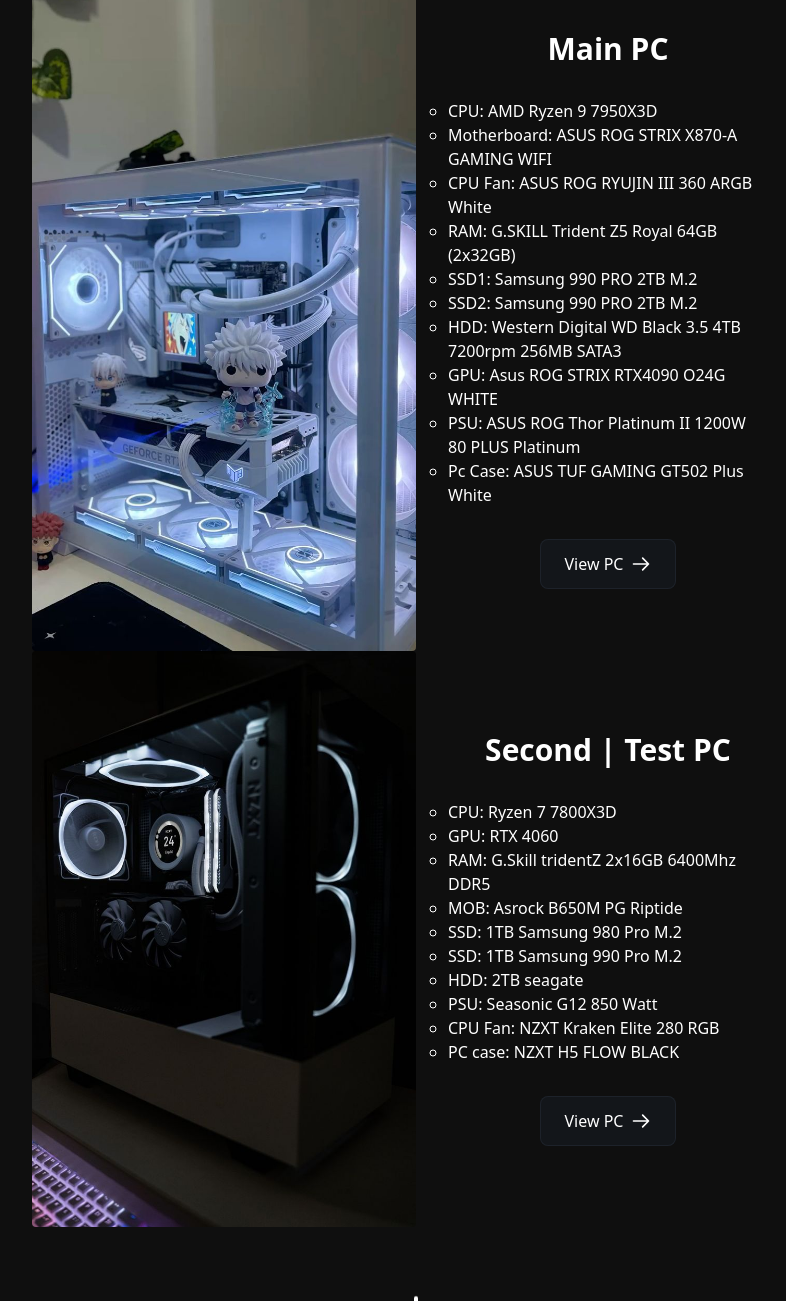
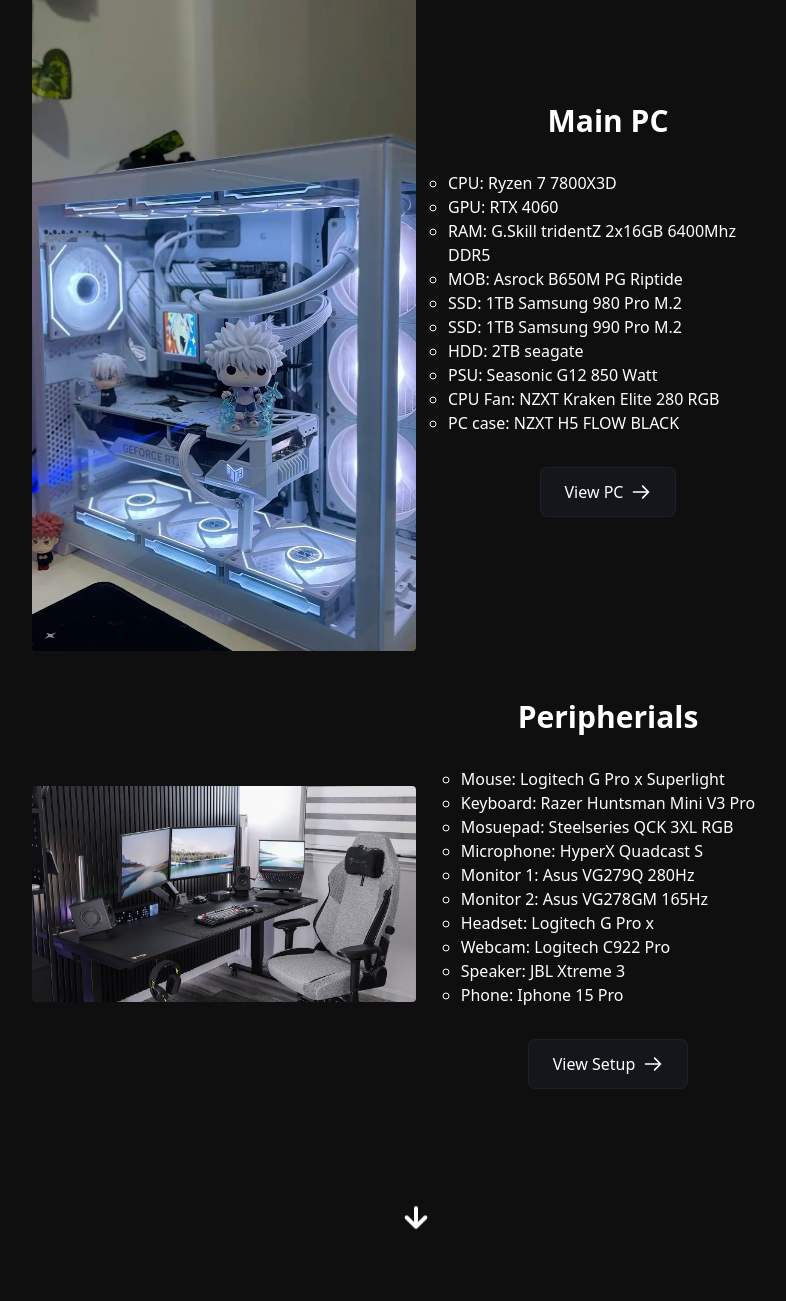
Before and after one commit to Asery1x/Asery.com, a plain HTML site: page index.html in a window 1280 px wide. Shown: the part 2881-4182 px from the top of the page, without its empty margins (224-1010 px from the left). Drawn offline with Linux system fonts and the light colour scheme.

Commit message:
Add files via upload

```diff
--- a/index.html
+++ b/index.html
@@ -80,7 +80,7 @@
                     </svg>
                 </a>
 
-                <a data-scroll-to="portfolio"
+                <a data-scroll-to="setup"
                     class="group relative flex justify-center text-white transition-all duration-300 hover:scale-110 hover:text-purple-700 cursor-pointer">
                     <span
                         class="absolute left-14 top-1/2 -translate-y-1/2 w-auto min-w-max origin-left scale-0 rounded-lg bg-gray-800/30 backdrop-blur-sm border border-gray-700/30 p-2 text-xs text-white group-hover:scale-100 transition-all duration-300">
@@ -259,9 +259,7 @@
             <div class="flex-1 appearAnimation">
                 <p class="text-gray-300 pt-7 text-2xl md:text-left text-center">Hi! My name is <b>Szilágyi János</b> but most people know me as Asery. I am <span class="font-bold" id="age"></span> years old and I live in Nyíregyháza, I am currently in high school, majoring in software development and testing. I stream whenever I can. I like listening to and making music, I'm a small producer who makes music as a hobby. Besides these, I train, play volleyball and play the guitar.
                     I love turning creative ideas into reality.</p>
-                <p class="text-gray-300 pt-7 text-2xl md:text-left text-center">My current skill set for Web Development
-                    is listed on the
-                    right.</p>
+                <p class="text-gray-300 pt-7 text-2xl md:text-left text-center">My current skill set for Web Development is listed on the right.</p>
             </div>
             <div class="flex-1 py-12">
 
@@ -372,16 +370,16 @@
                     <div>
                     <p>
                         <ul class="pc">
-                            <li>CPU: AMD Ryzen 9 7950X3D</li>
-                            <li>Motherboard: ASUS ROG STRIX X870-A GAMING WIFI</li>
-                            <li>CPU Fan: ASUS ROG RYUJIN III 360 ARGB White</li>
-                            <li>RAM: G.SKILL Trident Z5 Royal 64GB (2x32GB)</li>
-                            <li>SSD1: Samsung 990 PRO 2TB M.2</li>
-                            <li>SSD2: Samsung 990 PRO 2TB M.2</li>
-                            <li>HDD: Western Digital WD Black 3.5 4TB 7200rpm 256MB SATA3</li>
-                            <li>GPU: Asus ROG STRIX RTX4090 O24G WHITE</li>
-                            <li>PSU: ASUS ROG Thor Platinum II 1200W 80 PLUS Platinum</li>
-                            <li>Pc Case: ASUS TUF GAMING GT502 Plus White</li>
+                            <li>CPU: Ryzen 7 7800X3D</li>
+                                <li>GPU: RTX 4060</li>
+                                <li>RAM: G.Skill tridentZ 2x16GB 6400Mhz DDR5</li>
+                                <li>MOB: Asrock B650M PG Riptide</li>
+                                <li>SSD: 1TB Samsung 980 Pro M.2</li>
+                                <li>SSD: 1TB Samsung 990 Pro M.2</li>
+                                <li>HDD: 2TB seagate</li>
+                                <li>PSU: Seasonic G12 850 Watt</li>
+                                <li>CPU Fan: NZXT Kraken Elite 280 RGB</li>
+                                <li>PC case: NZXT H5 FLOW BLACK</li>
                         </ul>
                     </p>
                     </div>
@@ -402,27 +400,27 @@
         <div class="flex flex-col md:flex-row justify-center items-center px-6 xl:px-64 lg:px-24">
             <div class="flex-1 appearImage">
                 <div class="relative">
-                    <img src="gep2.jpg" data-portfolio-image class="rounded transition ease-in-out delay-50 hover:scale-105 lg:max-w-96 max-w-72 cursor-pointer">
+                    <img src="setup.jpg" data-portfolio-image class="rounded transition ease-in-out delay-50 hover:scale-105 lg:max-w-96 max-w-72 cursor-pointer">
                 </div>
             </div>
             <div class="flex-1 lg:px-8 py-12">
-                <h1 class="text-3xl text-center text-white font-extrabold tracking-tigh appearAnimation pb-8 lg:pt-0 md:pt-0 sm:pt-24">Second | Test PC</h1>
+                <h1 class="text-3xl text-center text-white font-extrabold tracking-tigh appearAnimation pb-8 lg:pt-0 md:pt-0 sm:pt-24">Peripherials</h1>
 
                 <div class="flex flex-wrap justify-center gap-4 mb-8">
                     <!-- MAIN PC -->
                     <div>
                         <p>
                             <ul class="pc">
-                                <li>CPU: Ryzen 7 7800X3D</li>
-                                <li>GPU: RTX 4060</li>
-                                <li>RAM: G.Skill tridentZ 2x16GB 6400Mhz DDR5</li>
-                                <li>MOB: Asrock B650M PG Riptide</li>
-                                <li>SSD: 1TB Samsung 980 Pro M.2</li>
-                                <li>SSD: 1TB Samsung 990 Pro M.2</li>
-                                <li>HDD: 2TB seagate</li>
-                                <li>PSU: Seasonic G12 850 Watt</li>
-                                <li>CPU Fan: NZXT Kraken Elite 280 RGB</li>
-                                <li>PC case: NZXT H5 FLOW BLACK</li>
+                                <li>Mouse: Logitech G Pro x Superlight</li>
+                                <li>Keyboard: Razer Huntsman Mini V3 Pro</li>
+                                <li>Mosuepad: Steelseries QCK 3XL RGB</li>
+                                <li>Microphone: HyperX Quadcast S</li>
+                                <li>Monitor 1: Asus VG279Q 280Hz</li>
+                                <li>Monitor 2: Asus VG278GM 165Hz</li>
+                                <li>Headset: Logitech G Pro x</li>
+                                <li>Webcam: Logitech C922 Pro</li>
+                                <li>Speaker: JBL Xtreme 3</li>
+                                <li>Phone: Iphone 15 Pro</li>
                             </ul>
                         </p>
                     </div>
@@ -431,7 +429,7 @@
                 <div class="flex justify-center gap-4 appearAnimation">
                     <button data-view-project
                         class="inline-flex items-center text-white bg-gray-800/30 border border-gray-700/30 hover:text-purple-700 px-6 py-3 rounded-lg hover:scale-110 transition-all duration-300">
-                        <span>View PC</span>
+                        <span>View Setup</span>
                         <svg class="w-5 h-5 ml-2" fill="none" stroke="currentColor" viewBox="0 0 24 24">
                             <path stroke-linecap="round" stroke-linejoin="round" stroke-width="2"
                                 d="M14 5l7 7m0 0l-7 7m7-7H3" />
```
Also changed, not shown: setup.jpg (added).
